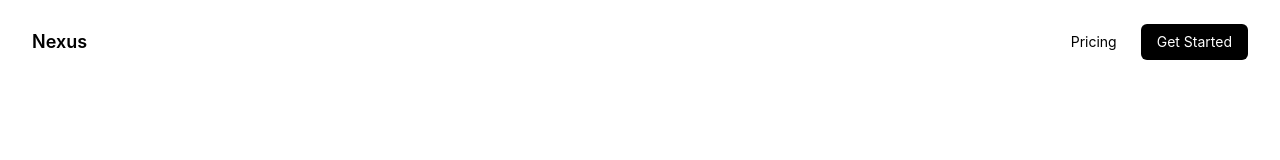
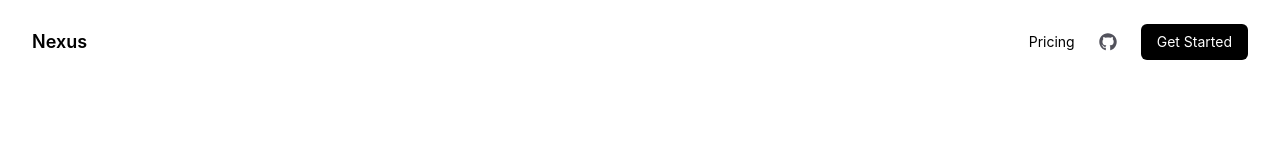
Before and after one commit to DivyanshuLohani/Nexus, a Next.js app: page / in a window 1280 px wide. Shown: the top 160 px of the page. Built offline with nearby package versions, Linux system fonts and the light colour scheme.

Commit message:
Add readme

```diff
--- a/package.json
+++ b/package.json
@@ -26,6 +26,7 @@
     "react-dom": "19.2.4",
     "react-hook-form": "^7.72.1",
     "react-hot-toast": "^2.6.0",
+    "react-icons": "^5.6.0",
     "recharts": "^3.8.1",
     "zod": "^4.3.6"
   },
--- a/src/components/dashboard/sidebar.tsx
+++ b/src/components/dashboard/sidebar.tsx
@@ -3,6 +3,7 @@
 import Link from "next/link";
 import { useParams, usePathname } from "next/navigation";
 import { Home, BarChart3, Settings } from "lucide-react";
+import Image from "next/image";
 
 export default function Sidebar() {
   const pathname = usePathname();
@@ -10,19 +11,31 @@ export default function Sidebar() {
 
   const navItems = [
     { label: "Links", href: `/dashboard/${params.slug ?? ""}`, icon: Home },
-        { label: "Analytics", href: `/dashboard/${params.slug ?? ""}/analytics`, icon: BarChart3 },
-        { label: "Settings", href: `/dashboard/${params.slug ?? ""}/settings`, icon: Settings },
+    {
+      label: "Analytics",
+      href: `/dashboard/${params.slug ?? ""}/analytics`,
+      icon: BarChart3,
+    },
+    {
+      label: "Settings",
+      href: `/dashboard/${params.slug ?? ""}/settings`,
+      icon: Settings,
+    },
   ];
 
   return (
     <aside className="hidden h-full border-outline-variant border md:flex w-64 bg-surface-low p-4 flex-col justify-between">
       <div>
-                <div className="mb-8">
+        <Link href="/" className="mb-8 flex items-center gap-2">
+          <Image
+            width={32}
+            height={32}
+            src="/icons/logo.svg"
+            alt="Nexus Logo"
+            className="w-6 h-6 invert-0 dark:invert"
+          />
           <h2 className="text-lg font-semibold">Nexus</h2>
-                    <p className="text-xs text-text-secondary">
-                        Editorial Tier
-                    </p>
-                </div>
+        </Link>
 
         <nav className="space-y-2">
           {navItems.map((item) => {
@@ -36,7 +49,8 @@ export default function Sidebar() {
               <Link
                 key={item.href}
                 href={item.href}
-                                className={`flex items-center gap-3 p-2 rounded-lg transition-colors ${active
+                className={`flex items-center gap-3 p-2 rounded-lg transition-colors ${
+                  active
                     ? "bg-surface-high text-on-surface"
                     : "text-text-secondary hover:bg-surface-high/50"
                 }`}
--- a/src/components/landing/Footer.tsx
+++ b/src/components/landing/Footer.tsx
@@ -9,6 +9,7 @@ export default function Footer() {
       <div className="flex gap-4 sm:gap-6 flex-wrap">
         <a href="/terms">Terms</a>
         <a href="/privacy">Privacy</a>
+        <a href="https://github.com/DivyanshuLohani/Nexus">Github</a>
         <a href="https://x.com/DivyanshuLohani">Twitter</a>
       </div>
     </footer>
--- a/src/components/landing/Navbar.tsx
+++ b/src/components/landing/Navbar.tsx
@@ -2,6 +2,7 @@
 
 import Link from "next/link";
 import { useEffect, useState } from "react";
+import { FaGithub } from "react-icons/fa";
 
 export default function Navbar() {
   const [scrolled, setScrolled] = useState(false);
@@ -27,7 +28,8 @@ export default function Navbar() {
 
           transition-all duration-300 ease-[cubic-bezier(0.4,0,0.2,1)]
 
-          ${scrolled
+          ${
+            scrolled
               ? `
               mt-4
               px-6 py-3
@@ -40,7 +42,8 @@ export default function Navbar() {
               : `
               scale-100
               bg-white
-            `}
+            `
+          }
         `}
       >
         <h1 className="font-semibold text-lg">Nexus</h1>
@@ -49,6 +52,19 @@ export default function Navbar() {
           <Link href="#" className="hidden md:block">
             Pricing
           </Link>
+          <a
+            href="https://github.com/DivyanshuLohani/Nexus"
+            target="_blank"
+            rel="noopener noreferrer"
+            className="
+            text-zinc-600
+            hover:text-black
+            transition
+            flex items-center
+        "
+          >
+            <FaGithub size={18} />
+          </a>
 
           <Link
             href="/auth/signup"
```
Also changed, not shown: 2 other files (tests, documents, lock files or other folders). Lines whose indentation alone changed are shown as unchanged.
